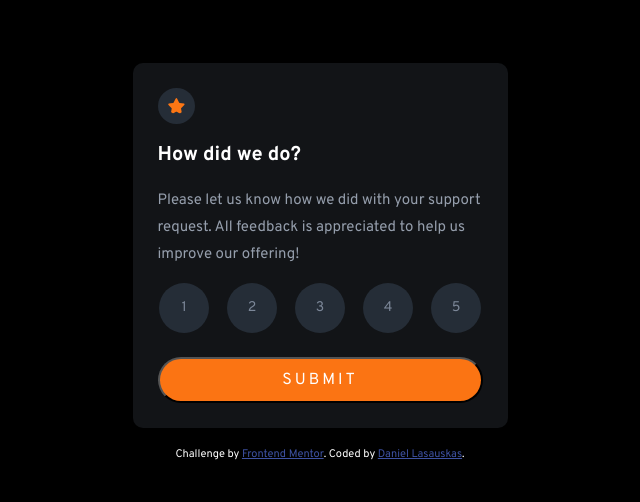
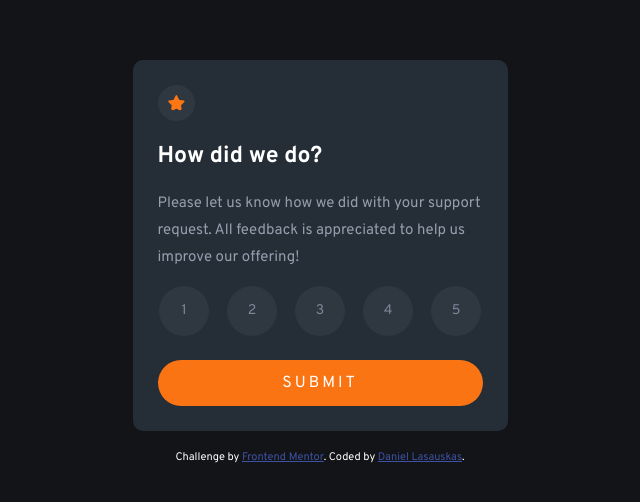
Before and after one commit to mazinger086/interactive-rating-component, a plain HTML site: page index.html in a window 1280 px wide. Shown: the part 128-630 px from the top of the page, without its empty margins (320-960 px from the left). Drawn offline with nearby package versions, Linux system fonts and the light colour scheme.

Commit message:
Fix main width and margins

```diff
--- a/css/style.css
+++ b/css/style.css
@@ -20,7 +20,7 @@ html {
     justify-content: center;
     align-items: center;
     min-height: 100vh;
-    background-color: #000000;
+    background-color: hsl(216, 12%, 8%);
     margin: 0;
     color: #fff;
     font-family: 'Overpass', sans-serif;
@@ -43,8 +43,8 @@ html {
   }
 
   .card {
-    width: 377px;
-    background-color:hsl(216, 12%, 8%);
+    width: 416px;
+    background-color:hsl(213, 19%, 18%);
     padding: 25px;
     border-radius: 10px;
     /* Usamos el display none para armar la card de thanks */
@@ -54,12 +54,13 @@ html {
   .card .star {
     border-radius: 50%;
     padding: 10px;
-    background-color: hsl(213, 19%, 18%);
+    background-color: hsl(213, 16%, 22%);
   }
 
   .card h3 {
     font-weight: 700px;
-    font-size: 20px;
+    font-size: 23px;
+    margin-bottom: 20px;
   }
 
   .card p{
@@ -81,7 +82,7 @@ html {
     justify-content: center;
     align-items: center;
     font-size: 14px;
-    background-color: hsl(213, 19%, 18%);
+    background-color: hsl(213, 16%, 22%);
     color: hsl(216, 12%, 54%);
     width: 50px;
     height: 50px;
@@ -103,6 +104,7 @@ html {
     width: 100%;
     cursor: pointer;
     letter-spacing: 3px;
+    border: none;
   }
 
   .btn:hover {
@@ -115,8 +117,8 @@ html {
     flex-direction: column;
     align-items: center;
     justify-content: center;
-    width: 377px;
-    background-color:hsl(215, 22%, 15%);
+    width: 416px;
+    background-color:hsl(213, 19%, 18%);
     padding: 25px;
     border-radius: 10px;
   }
@@ -139,7 +141,7 @@ html {
 
   .thanks h3 {
     font-weight: 700px;
-    font-size: 20px;
+    font-size: 23px;
   }
 
   .thanks p {
```
